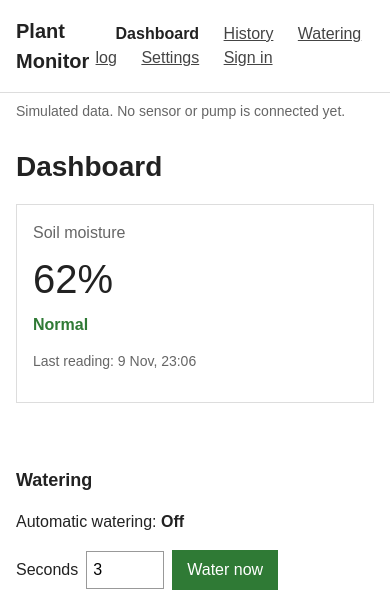
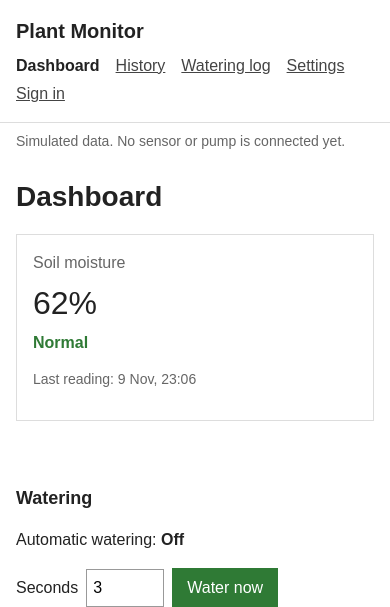
Before and after one commit to Victoria1-bit/smart-plant-monitor, a FastAPI app: page / in a window 390 px wide. Shown: the top 607 px of the page. Run offline with FastAPI, Linux system fonts and the light colour scheme.

Commit message:
Adjust the layout for phone screens

```diff
--- a/static/style.css
+++ b/static/style.css
@@ -251,3 +251,25 @@ button:disabled {
 .checkbox {
     margin: 4px 0 12px;
 }
+
+@media (max-width: 600px) {
+    .site-header {
+        flex-direction: column;
+        align-items: flex-start;
+        gap: 8px;
+    }
+
+    nav {
+        display: flex;
+        flex-wrap: wrap;
+        gap: 4px 16px;
+    }
+
+    nav a {
+        margin-left: 0;
+    }
+
+    .value {
+        font-size: 32px;
+    }
+}
```
